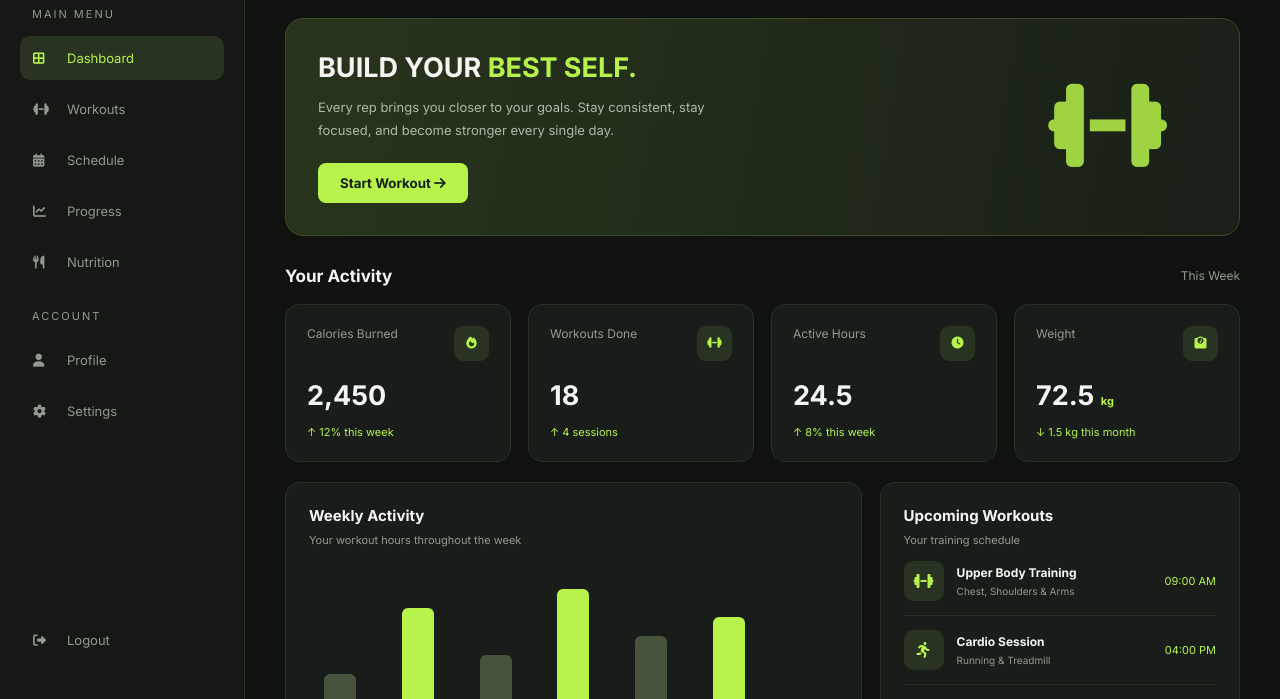
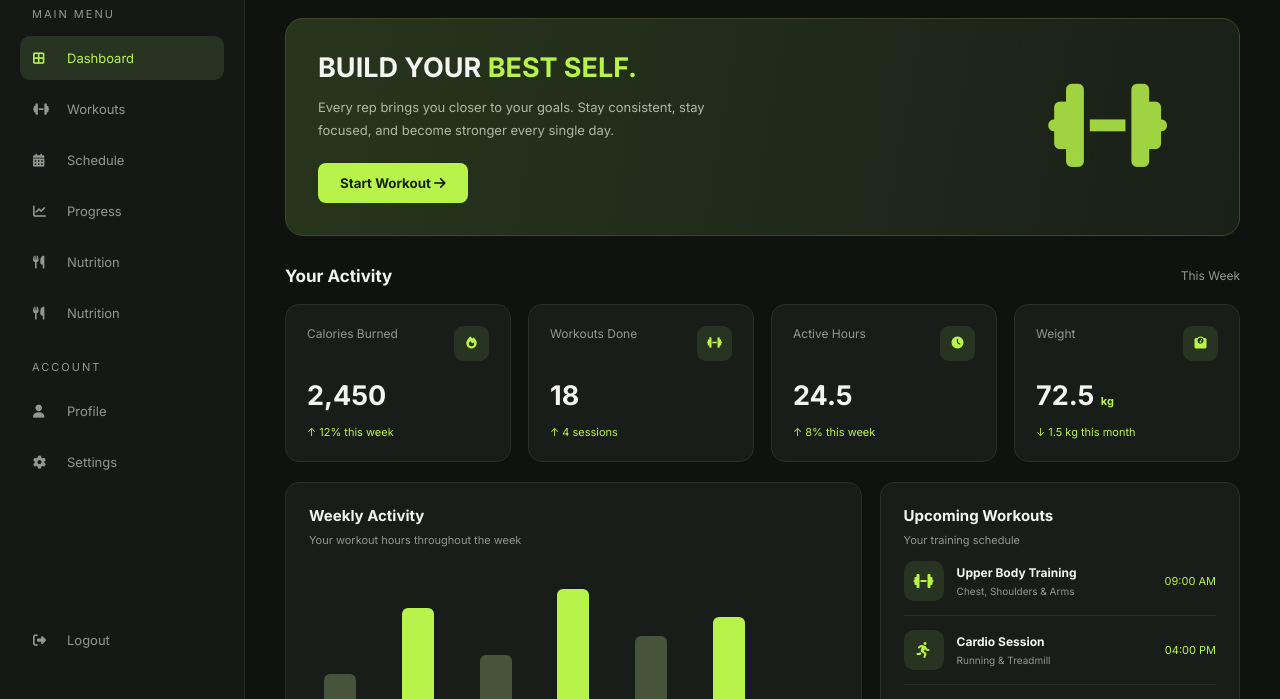
Before and after one commit to Ibrahim-Shah-038/Git-Practice, a plain HTML site: page index.html in a window 1280 px wide. Shown: the part 101-800 px from the top of the page. Drawn offline with Linux system fonts and the light colour scheme.

Commit message:
Added anchor tag

```diff
--- a/index.html
+++ b/index.html
@@ -519,6 +519,9 @@
             <a href="#">
                 <i class="fa-solid fa-utensils"></i> Nutrition
             </a>
+            <a href="#">
+                <i class="fa-solid fa-utensils"></i> Nutrition
+            </a>
         </nav>
 
         <div class="menu-title">Account</div>
```
